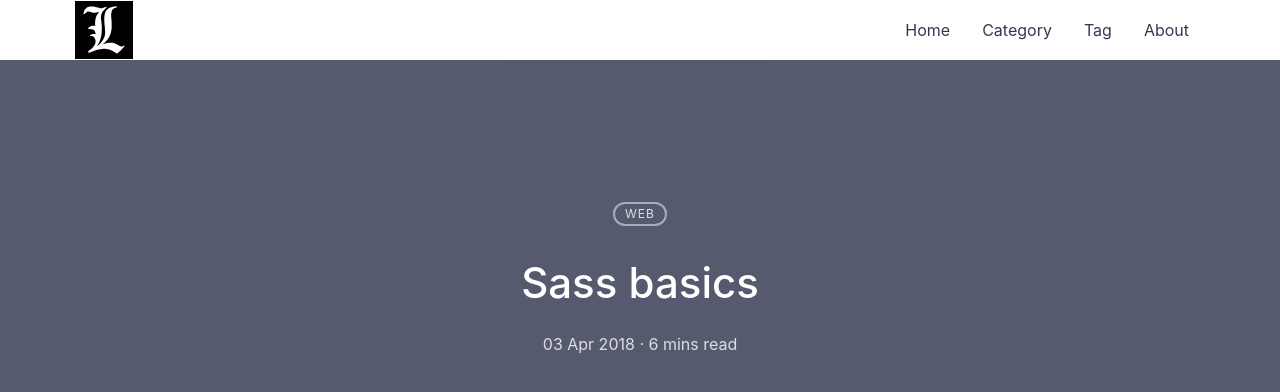
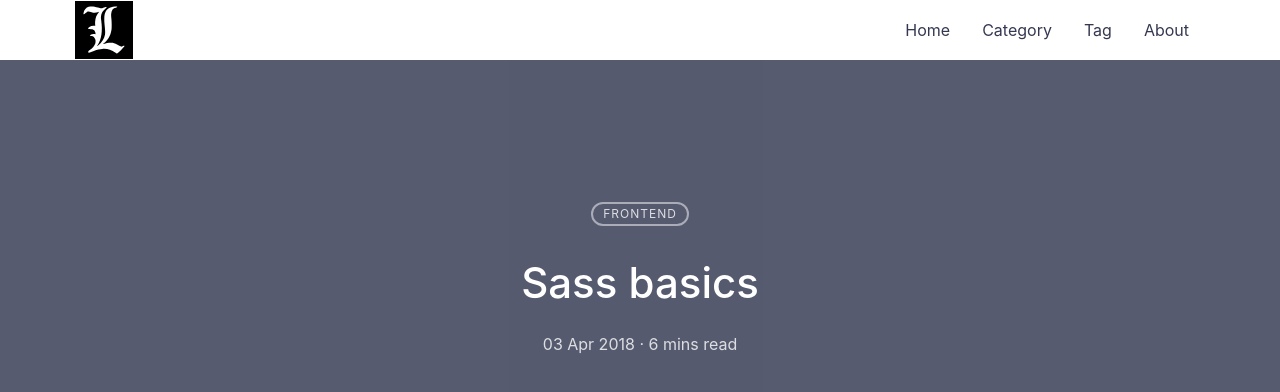
Before and after one commit to luhao-yang/luhao-yang.github.io, a Jekyll site: the page built from _posts/blogs-2018/2018-04-03-sass-basics.md, in a window 1280 px wide and 900 px high. Shown: the top 392 px of the window. Built offline with Jekyll 4.4.1, drawn with Linux system fonts in a browser that asks for light colours; comment, search, counter and statistics services are not loaded.

Commit message:
recategory-part1

```diff
--- a/_posts/blogs-2018/2018-04-03-sass-basics.md
+++ b/_posts/blogs-2018/2018-04-03-sass-basics.md
@@ -8,7 +8,7 @@
 #guid: http://flywithfan.net/?p=266
 #permalink: /web/266/
 categories:
-  - Web
+  - Frontend
 tags:
   - css
 ---
```
